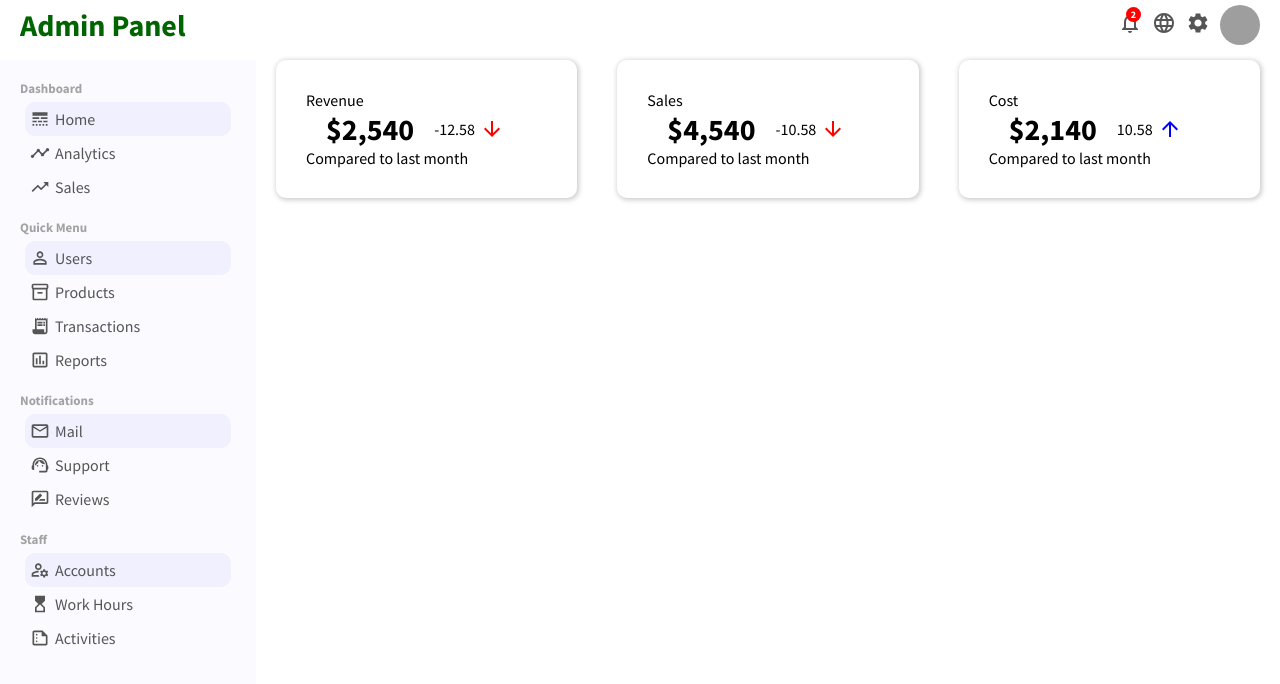
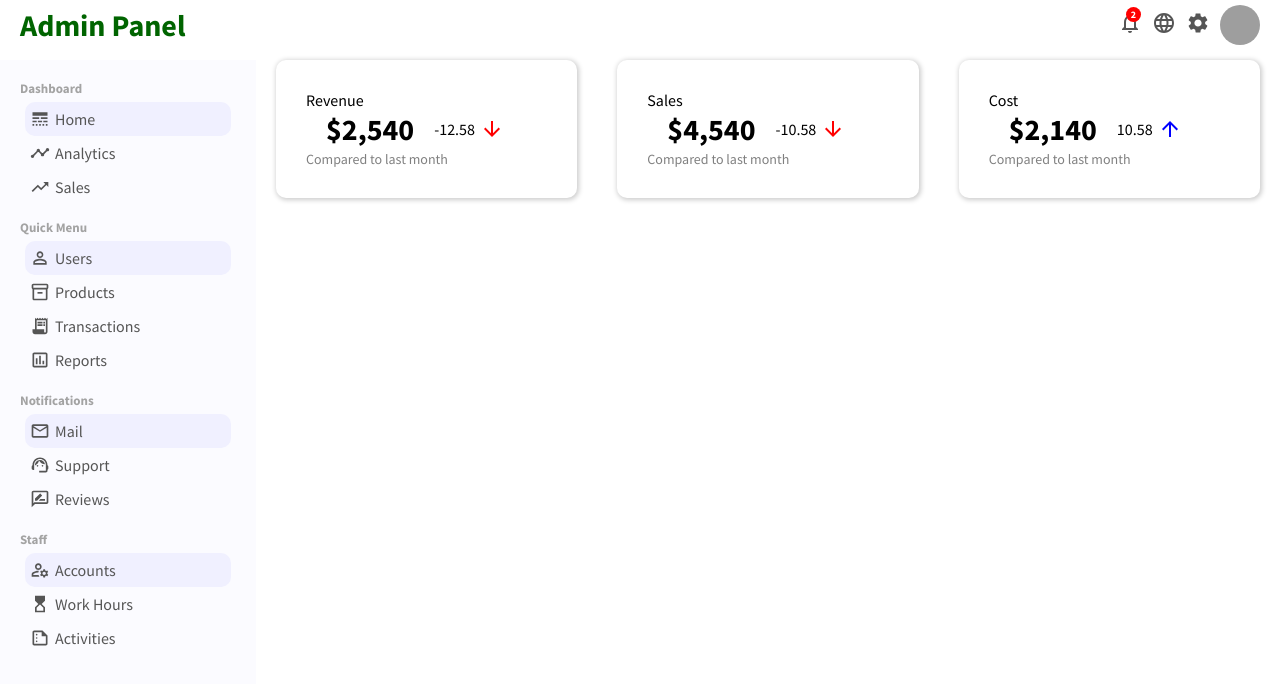
Before and after one commit to PJMantoss/admin_panel, a React (Create React App) app: page / in a window 1280 px wide. Shown: the top 684 px of the page. Built offline with nearby package versions, Linux system fonts and the light colour scheme; grey boxes are pictures that could not be loaded.

Commit message:
update FeaturedInfo styling

```diff
--- a/src/components/featuredInfo/featuredInfo.css
+++ b/src/components/featuredInfo/featuredInfo.css
@@ -44,3 +44,8 @@
 .featuredIcon.positive{
     color: blue;
 }
+
+.featuredSubTitle{
+    font-size: 14px;
+    color: gray;
+}
```
